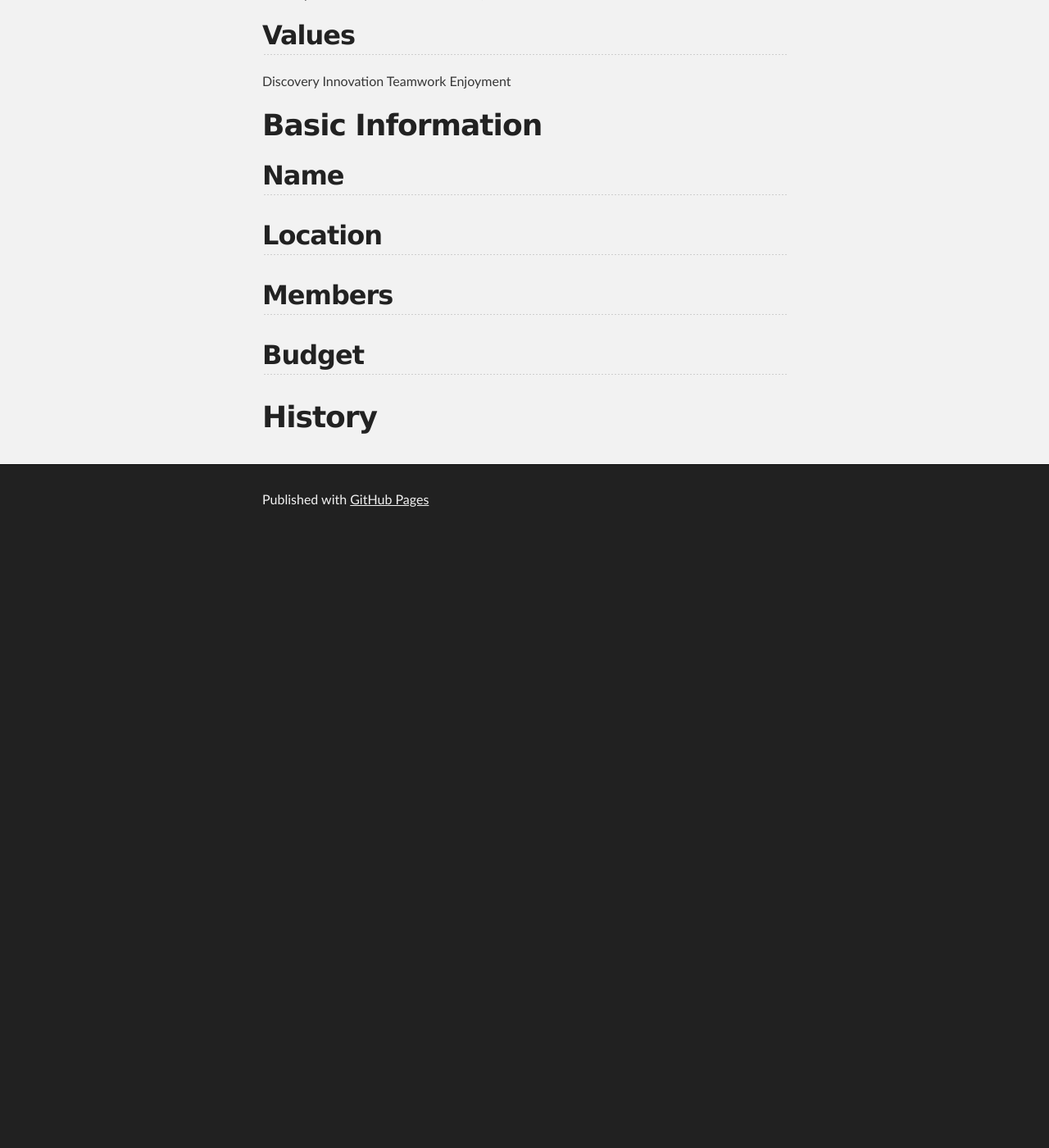
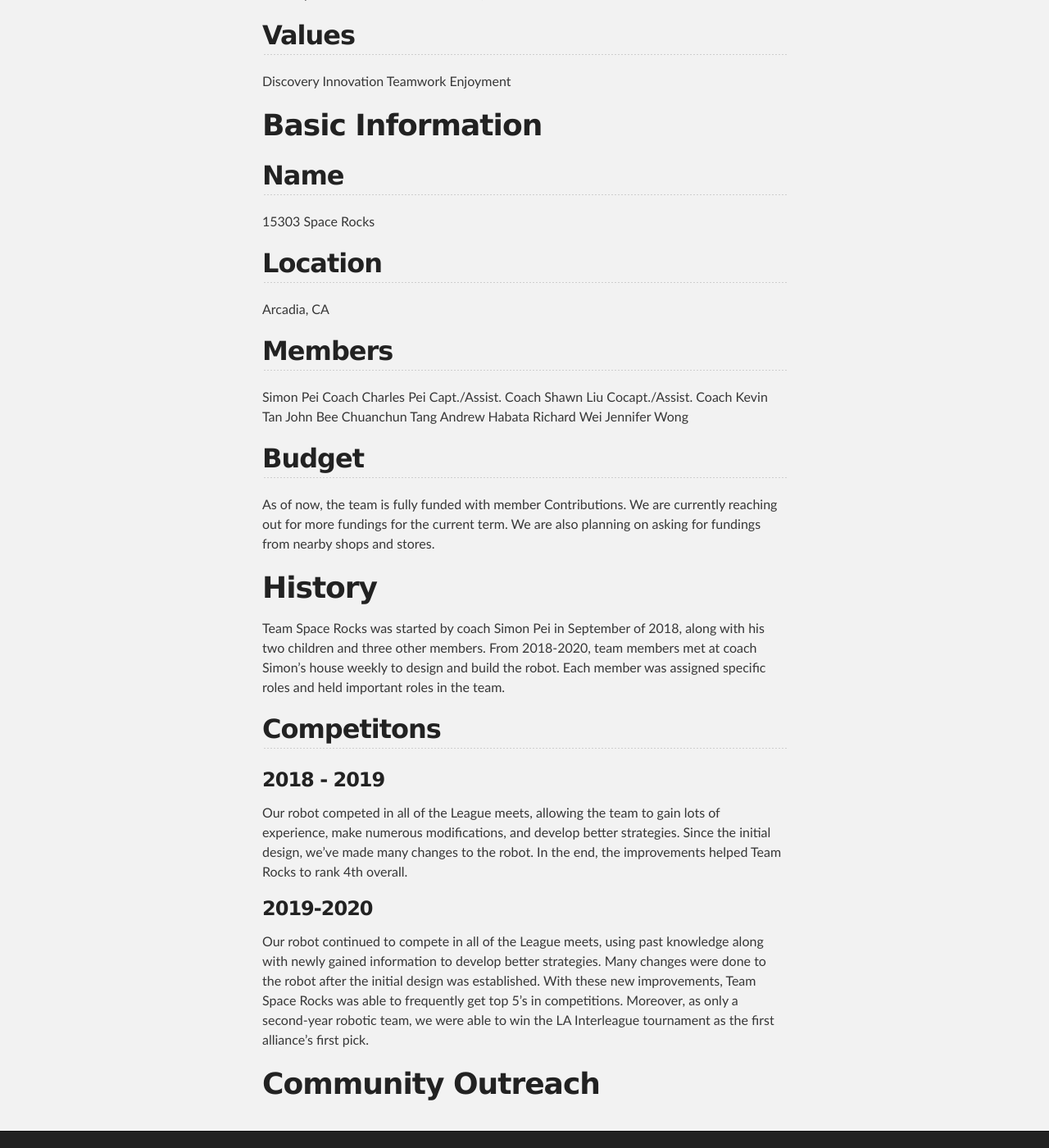
Before and after one commit to 15303/15303.github.io, a Jekyll site: the page built from engineering-nb.md, in a window 1280 px wide and 1400 px high, scrolled down 2434 px. Shown: the whole window at 82% size. Built offline with Jekyll 4.4.1, drawn with Linux system fonts in a browser that asks for light colours; our own code applies the rules of GitHub Pages for plain Markdown files; before the commit the page ends 3090 px from its top, so only the background shows below that.

Commit message:
Update engineering-nb.md

```diff
--- a/engineering-nb.md
+++ b/engineering-nb.md
@@ -43,15 +43,41 @@
 
 
     <h2>Name</h2>
-<p></p>
+<p>15303 Space Rocks</p>
     <h2>Location</h2>
-<p></p>
+<p>Arcadia, CA</p>
     <h2>Members</h2>
-<p></p>
+<p> Simon Pei			  Coach
+Charles Pei		Capt./Assist. Coach
+Shawn Liu			Cocapt./Assist. Coach
+Kevin Tan
+John Bee
+Chuanchun Tang
+Andrew Habata
+Richard Wei
+Jennifer Wong 		</p>
     <h2>Budget</h2>
-<p></p>
+<p>As of now, the team is fully funded with member
+Contributions. We are currently reaching out for
+more fundings for the current term. We are also
+planning on asking for fundings from nearby shops
+and stores.
+</p>
     <h1>History</h1>
 
 
+<p>Team Space Rocks was started by coach Simon Pei in September of 2018, along with his two children and three other members. From 2018-2020, team members met at coach Simon’s house weekly to design and build the robot. Each member was assigned specific roles and held important roles in the team. </p>
+
+ <h2> Competitons </h2>
+ <h3> 2018 - 2019 </h3>
+ <p> Our robot competed in all of the League meets, allowing the team to gain lots of experience, make numerous modifications, and develop better strategies. Since the initial design, we’ve made many changes to the robot. In the end, the improvements helped Team Rocks to rank 4th overall. </p>
+ <h3>2019-2020</h3>
+<p>
+Our robot continued to compete
+in all of the League meets, using past knowledge along with newly gained information to develop better strategies. Many changes were done to the robot after the initial design was established. With these new improvements, Team Space Rocks was able to frequently get top 5’s in competitions. Moreover, as only a second-year robotic team, we were able to win the LA Interleague tournament as the first alliance’s first pick.
+</p>
+
+
+<h1> Community Outreach </h1>
 </body>
 </html>
```
